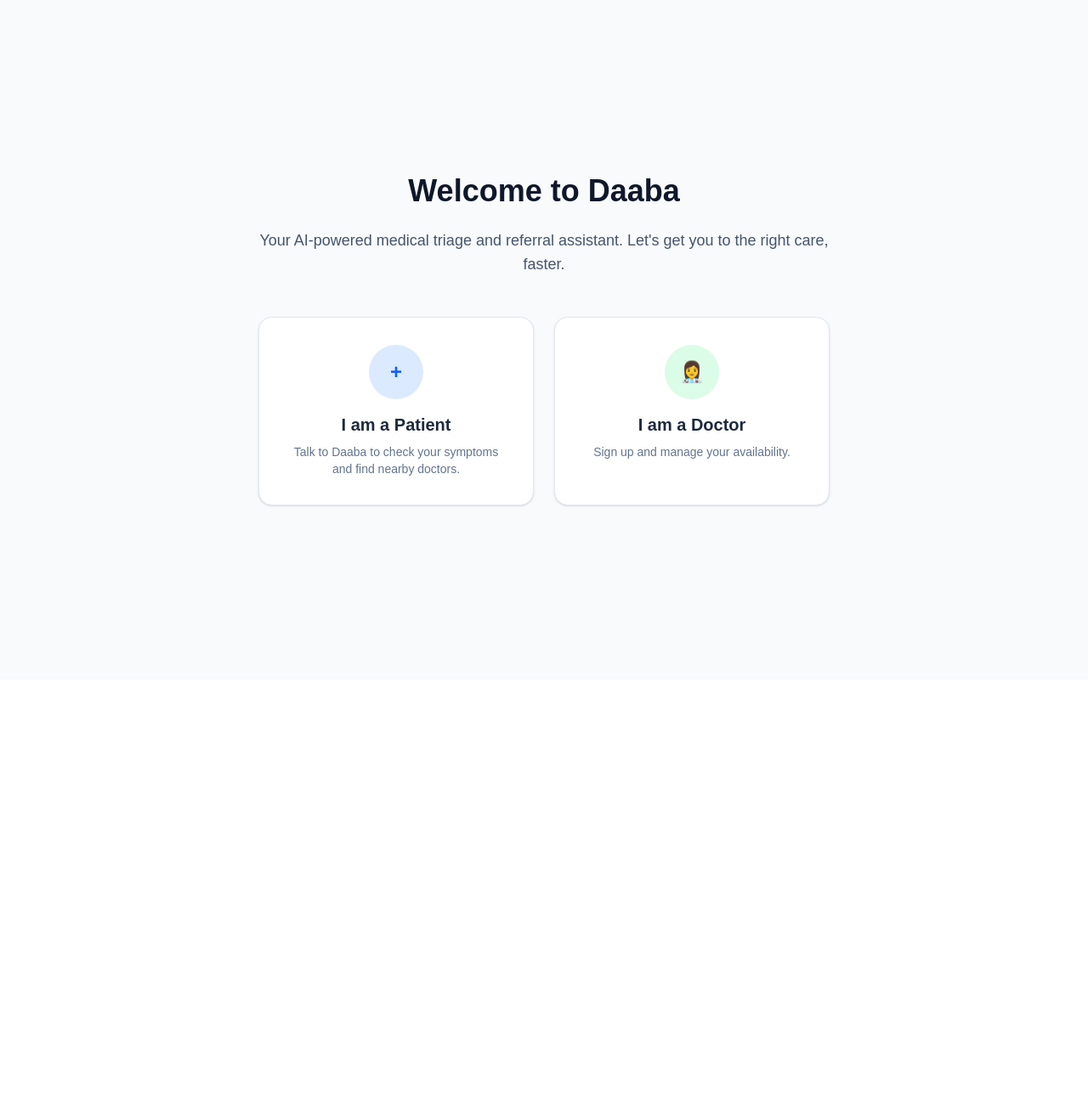
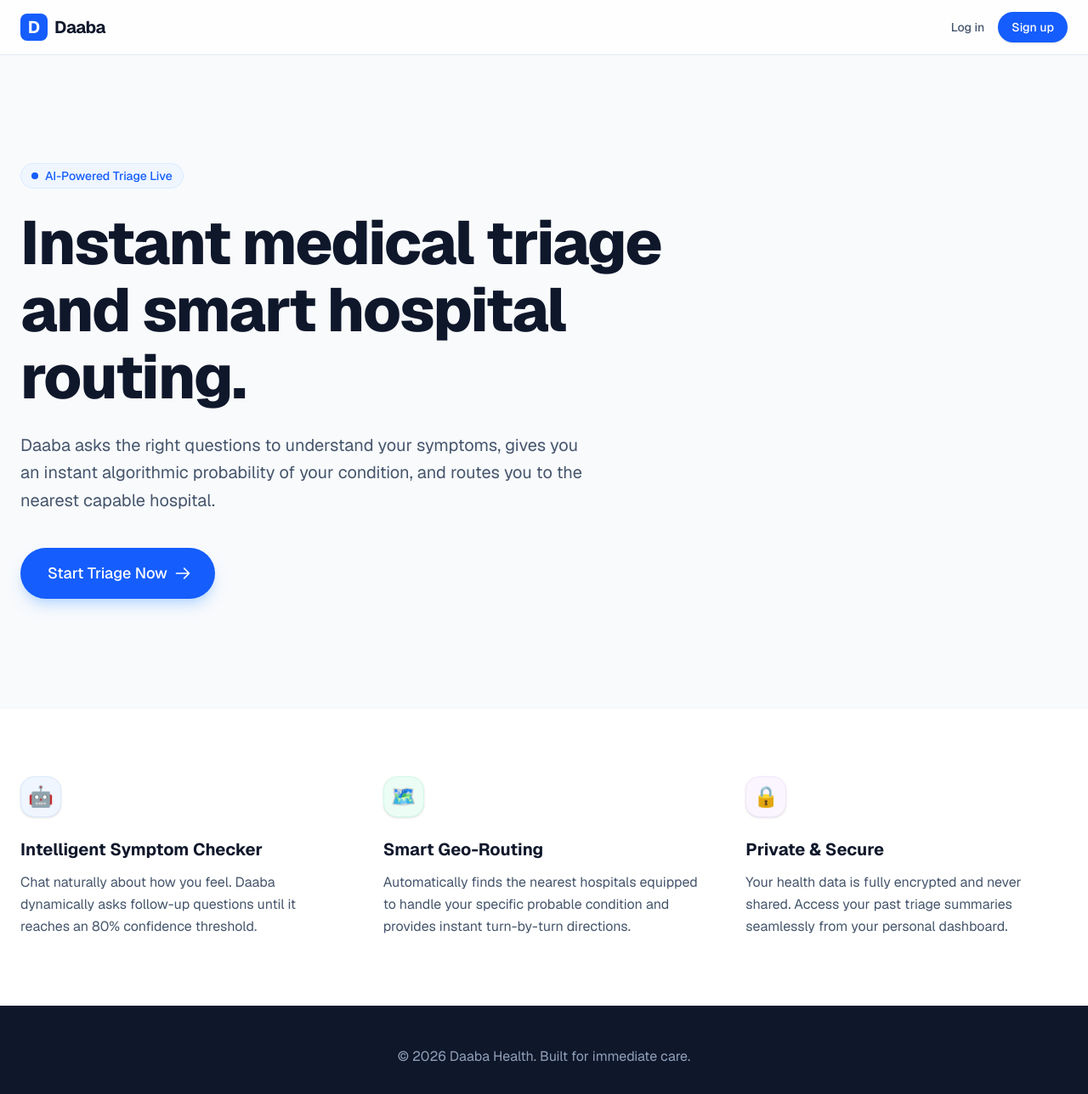
Before and after one commit to Temitope15/dabaa-v2, a Next.js app in the folder frontend/: page / in a window 1280 px wide. Shown: the top 1288 px of the page at 85% size. Before the commit the page ends 800 px from the top, so only its background shows below. Built offline with nearby package versions, Linux system fonts and the light colour scheme.

Commit message:
Redesign root landing page
- Removed the old Patient/Doctor selection cards.
- Built a modern, production-grade landing page with a proper Navbar, Hero section, and Features grid.
- Focused the primary Call-To-Action purely on the patient triage flow.

```diff
--- a/frontend/src/app/page.tsx
+++ b/frontend/src/app/page.tsx
@@ -2,39 +2,91 @@ import Link from 'next/link';
 
 export default function Home() {
   return (
-    <div className="flex flex-col items-center justify-center min-h-screen bg-slate-50 p-6">
-      <main className="max-w-2xl text-center">
-        <h1 className="text-4xl font-extrabold text-slate-900 mb-6">
-          Welcome to Daaba
-        </h1>
-        <p className="text-lg text-slate-600 mb-12">
-          Your AI-powered medical triage and referral assistant. Let's get you to the right care, faster.
-        </p>
+    <div className="min-h-screen bg-slate-50 font-sans selection:bg-blue-100 selection:text-blue-900">
+      {/* Navigation */}
+      <nav className="fixed w-full bg-white/80 backdrop-blur-md border-b border-slate-200 z-50">
+        <div className="max-w-7xl mx-auto px-6 h-16 flex items-center justify-between">
+          <div className="flex items-center gap-2">
+            <div className="w-8 h-8 bg-blue-600 rounded-lg flex items-center justify-center text-white font-bold text-xl leading-none">
+              D
+            </div>
+            <span className="text-xl font-bold text-slate-900 tracking-tight">Daaba</span>
+          </div>
+          <div className="flex items-center gap-4">
+            <Link href="/login" className="text-sm font-medium text-slate-600 hover:text-slate-900 transition-colors">
+              Log in
+            </Link>
+            <Link href="/signup" className="text-sm font-medium bg-blue-600 text-white px-4 py-2 rounded-full hover:bg-blue-700 transition-colors shadow-sm">
+              Sign up
+            </Link>
+          </div>
+        </div>
+      </nav>
 
-        <div className="grid grid-cols-1 md:grid-cols-2 gap-6">
-          <Link
-            href="/login"
-            className="flex flex-col items-center p-8 bg-white border border-slate-200 rounded-2xl shadow-sm hover:shadow-md transition-shadow"
-          >
-            <div className="w-16 h-16 bg-blue-100 text-blue-600 rounded-full flex items-center justify-center mb-4 text-2xl font-bold">
-              +
+      {/* Hero Section */}
+      <section className="relative pt-32 pb-20 md:pt-48 md:pb-32 overflow-hidden">
+        <div className="absolute inset-0 -z-10 bg-[radial-gradient(ellipse_at_top_right,_var(--tw-gradient-stops))] from-blue-100 via-slate-50 to-slate-50"></div>
+        <div className="max-w-7xl mx-auto px-6">
+          <div className="max-w-3xl">
+            <div className="inline-flex items-center gap-2 px-3 py-1 rounded-full bg-blue-50 border border-blue-100 text-blue-600 text-sm font-medium mb-6">
+              <span className="flex h-2 w-2 rounded-full bg-blue-600"></span>
+              AI-Powered Triage Live
             </div>
-            <h2 className="text-xl font-semibold text-slate-800 mb-2">I am a Patient</h2>
-            <p className="text-slate-500 text-sm">Talk to Daaba to check your symptoms and find nearby doctors.</p>
-          </Link>
+            <h1 className="text-5xl md:text-7xl font-extrabold text-slate-900 tracking-tight leading-[1.1] mb-6">
+              Instant medical triage and smart hospital routing.
+            </h1>
+            <p className="text-xl text-slate-600 mb-10 leading-relaxed max-w-2xl">
+              Daaba asks the right questions to understand your symptoms, gives you an instant algorithmic probability of your condition, and routes you to the nearest capable hospital.
+            </p>
+            <div className="flex flex-col sm:flex-row gap-4">
+              <Link href="/signup" className="inline-flex items-center justify-center px-8 py-4 text-lg font-medium rounded-full text-white bg-blue-600 hover:bg-blue-700 shadow-lg shadow-blue-200 transition-all hover:-translate-y-0.5">
+                Start Triage Now
+                <svg className="ml-2 -mr-1 w-5 h-5" fill="none" stroke="currentColor" viewBox="0 0 24 24" xmlns="http://www.w3.org/2000/svg"><path strokeLinecap="round" strokeLinejoin="round" strokeWidth={2} d="M14 5l7 7m0 0l-7 7m7-7H3" /></svg>
+              </Link>
+            </div>
+          </div>
+        </div>
+      </section>
 
-          <Link
-            href="/signup"
-            className="flex flex-col items-center p-8 bg-white border border-slate-200 rounded-2xl shadow-sm hover:shadow-md transition-shadow"
-          >
-            <div className="w-16 h-16 bg-green-100 text-green-600 rounded-full flex items-center justify-center mb-4 text-2xl font-bold">
-              👩‍⚕️
+      {/* Features Section */}
+      <section className="py-20 bg-white border-t border-slate-100">
+        <div className="max-w-7xl mx-auto px-6">
+          <div className="grid md:grid-cols-3 gap-12">
+            <div>
+              <div className="w-12 h-12 bg-blue-50 text-blue-600 rounded-2xl flex items-center justify-center text-2xl mb-6 shadow-sm border border-blue-100">
+                🤖
+              </div>
+              <h3 className="text-xl font-bold text-slate-900 mb-3">Intelligent Symptom Checker</h3>
+              <p className="text-slate-600 leading-relaxed">
+                Chat naturally about how you feel. Daaba dynamically asks follow-up questions until it reaches an 80% confidence threshold.
+              </p>
             </div>
-            <h2 className="text-xl font-semibold text-slate-800 mb-2">I am a Doctor</h2>
-            <p className="text-slate-500 text-sm">Sign up and manage your availability.</p>
-          </Link>
+            <div>
+              <div className="w-12 h-12 bg-emerald-50 text-emerald-600 rounded-2xl flex items-center justify-center text-2xl mb-6 shadow-sm border border-emerald-100">
+                🗺️
+              </div>
+              <h3 className="text-xl font-bold text-slate-900 mb-3">Smart Geo-Routing</h3>
+              <p className="text-slate-600 leading-relaxed">
+                Automatically finds the nearest hospitals equipped to handle your specific probable condition and provides instant turn-by-turn directions.
+              </p>
+            </div>
+            <div>
+              <div className="w-12 h-12 bg-purple-50 text-purple-600 rounded-2xl flex items-center justify-center text-2xl mb-6 shadow-sm border border-purple-100">
+                🔒
+              </div>
+              <h3 className="text-xl font-bold text-slate-900 mb-3">Private & Secure</h3>
+              <p className="text-slate-600 leading-relaxed">
+                Your health data is fully encrypted and never shared. Access your past triage summaries seamlessly from your personal dashboard.
+              </p>
+            </div>
+          </div>
         </div>
-      </main>
+      </section>
+
+      {/* Footer */}
+      <footer className="bg-slate-900 text-slate-400 py-12 text-center">
+        <p>© {new Date().getFullYear()} Daaba Health. Built for immediate care.</p>
+      </footer>
     </div>
   );
 }
```
